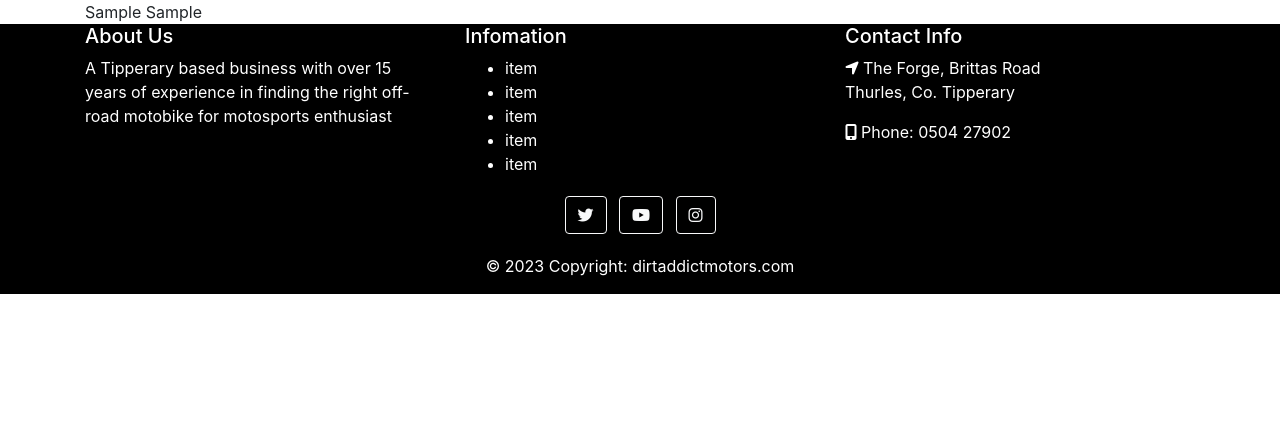
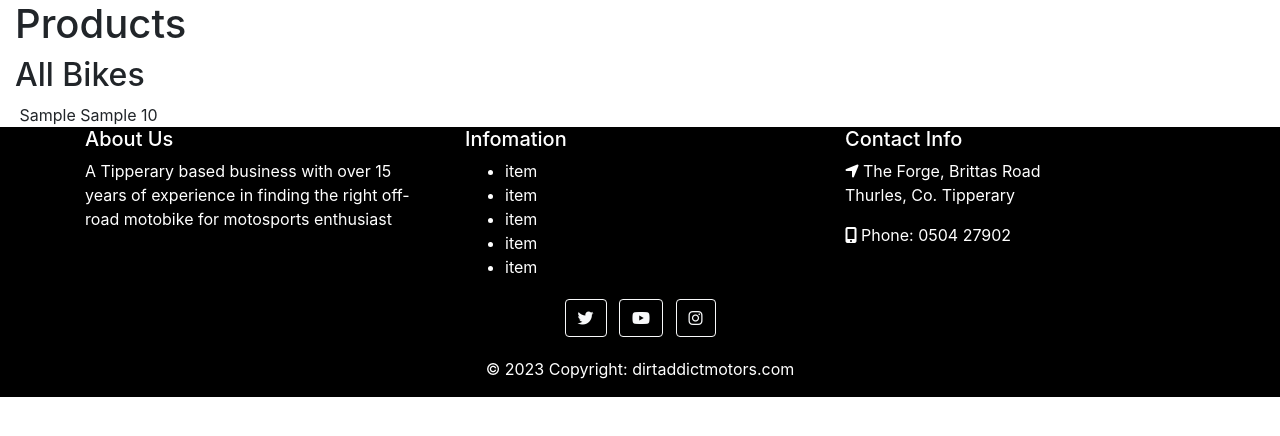
Before and after one commit to IzzyLeech/dirtaddictmotors, a Django app: page /products/ in a window 1280 px wide. Shown: the part 86-522 px from the top of the page. Run offline with Django 3.2, Linux system fonts and the light colour scheme; tables that the repository leaves empty hold one stand-in row (values such as "Sample post"); some libraries are stand-ins or nearby versions.

Commit message:
added header that show which filter was selected, bug on last deciaml showing

```diff
--- a/products/templates/products/products.html
+++ b/products/templates/products/products.html
@@ -1,18 +1,37 @@
 {% extends "base.html" %}
+{% load custom_filters %}
 {% load static %}
 
 {%  block content %}
-<div class="container">
+<div class="container-fluid">
+<!-- products.html -->
+<h1>Products</h1>
+<h2>
+  {% if selected_filters %}
+    {% for filter_label in selected_filters %}
+      {{ filter_label }}
+      {% if not forloop.last %}, {% endif %}
+    {% endfor %}
+  {% else %}
+    All Bikes
+  {% endif %}
+</h2>
+
+<!-- Rest of your product listing -->
+
     <div class="row">
         {% for bike in bikes %}
-        <div class="col-4">
-            {{ bike.manufacturer }}
-            {{ bike.model }}
+        <div class="col-xl-3 col-lg-4 col-md-6 col-sm-6 ">
+            <div class="product-item h-000">
             {% if bike.image %}
             <img class="img-fluid" src="{{ bike.image.url }}">
             {% else %}
             <img class="img-fluid" src="{% static 'images/no_image.jpg' %}">
             {% endif %}
+            {{ bike.manufacturer }}
+            {{ bike.model }}
+            {{ bike.engine_capacity|floatformat:0 }}
+            </div>
         </div>
         {% endfor %}
     </div>
--- a/products/views.py
+++ b/products/views.py
@@ -7,17 +7,28 @@ def products_display(request, manufacturer_name=None, engine_num=None, stroke_nu
 
     bikes = Bikes.objects.all()
 
+    selected_filters = []
+
     if manufacturer_name:
         bikes = bikes.filter(manufacturer=manufacturer_name)
+        selected_filters.append(f'Manufacturer: {manufacturer_name}')
 
     if engine_num:
         bikes = bikes.filter(engine_capacity=engine_num)
+        selected_filters.append(f'Engine Capacity: {engine_num}CC')
 
     if stroke_num:
         bikes = bikes.filter(stroke=stroke_num)
+        selected_filters.append(f'Stroke: {stroke_num}')
+        print(stroke_num)
+        print(selected_filters)
+
+    if not selected_filters:
+        selected_filters.append('All Bikes')
 
     context = {
         'bikes': bikes,
+        'selected_filters': selected_filters,
     }
 
     return render(request, 'products/products.html', context)
```
Also changed, not shown: products/templatetags/custom_filters.py (added, +12 -0 lines).
